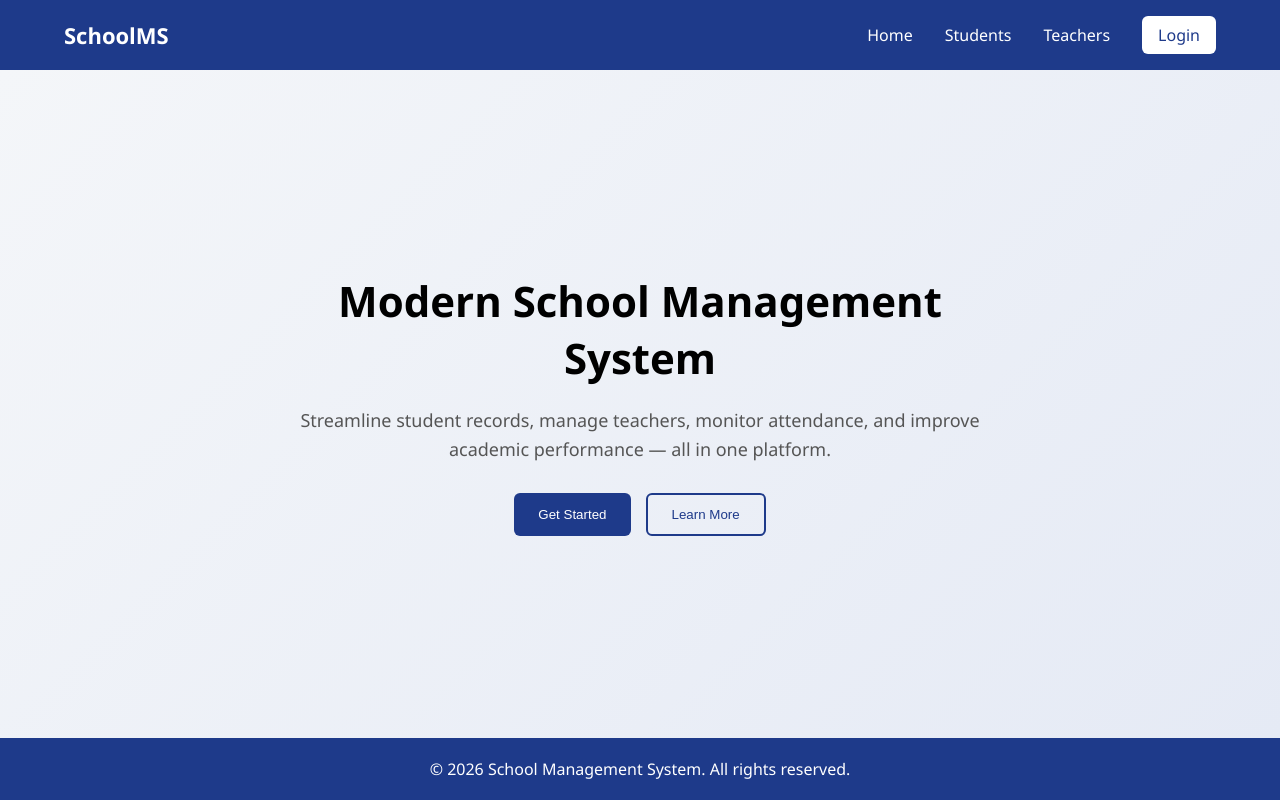
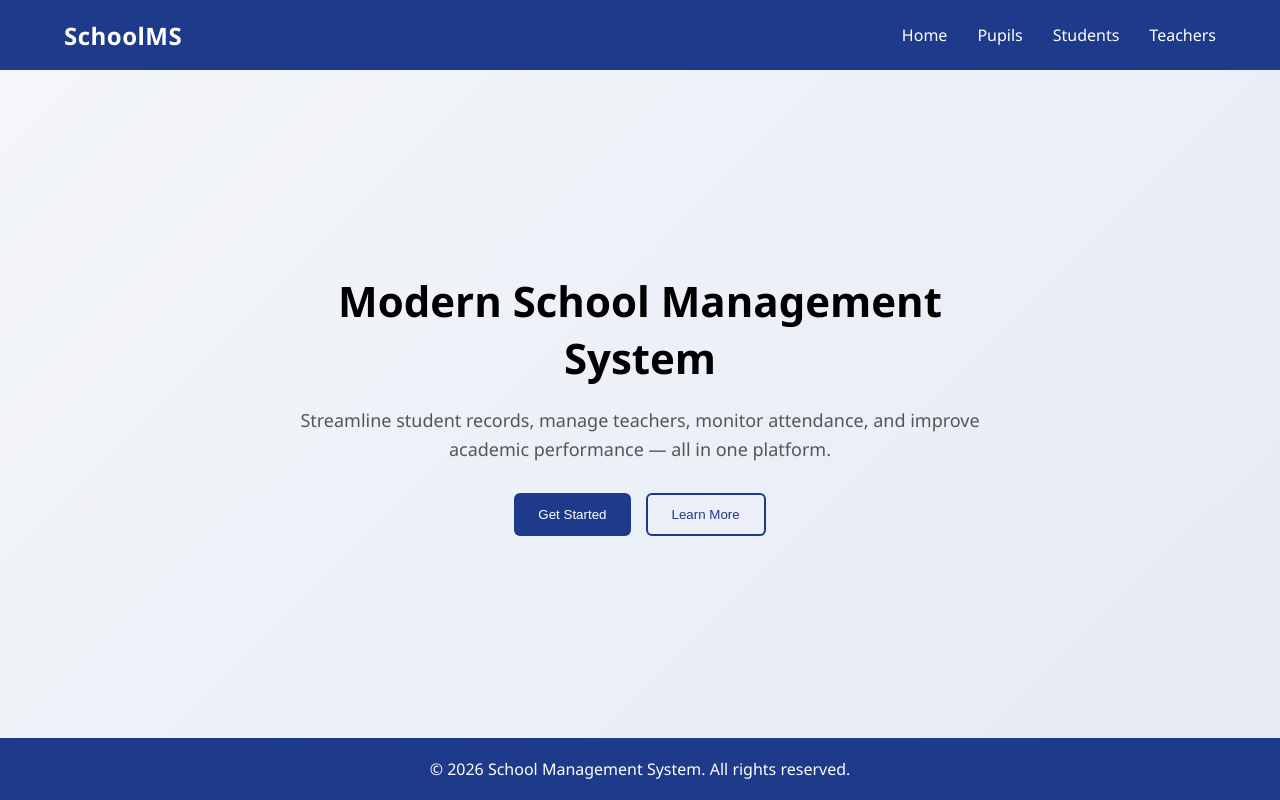
Before and after one commit to mulesanket/school-management-service, a React (Vite) app: page / in a window 1280 px wide. Built offline with nearby package versions, Linux system fonts and the light colour scheme.

Commit message:
initial code added

```diff
--- a/src/components/layout/Navbar.css
+++ b/src/components/layout/Navbar.css
@@ -18,14 +18,15 @@
 }
 
 .logo {
-  font-size: 22px;
+  font-size: 24px;
   font-weight: 600;
+  letter-spacing: 0.5px;
 }
 
 .nav-menu {
   list-style: none;
   display: flex;
-  gap: 32px;
+  gap: 30px;
   align-items: center;
   margin: 0;
   padding: 0;
@@ -33,16 +34,10 @@
 
 .nav-menu li {
   cursor: pointer;
-  transition: 0.2s;
+  transition: 0.2s ease;
+  font-weight: 500;
 }
 
 .nav-menu li:hover {
   opacity: 0.8;
 }
-
-.login {
-  padding: 8px 16px;
-  background: white;
-  color: #1e3a8a;
-  border-radius: 6px;
-}
--- a/src/components/layout/Navbar.tsx
+++ b/src/components/layout/Navbar.tsx
@@ -5,11 +5,12 @@ const Navbar = () => {
     <header className="navbar">
       <div className="container nav-inner">
         <div className="logo">SchoolMS</div>
+
         <ul className="nav-menu">
           <li>Home</li>
+          <li>Pupils</li>
           <li>Students</li>
           <li>Teachers</li>
-          <li className="login">Login</li>
         </ul>
       </div>
     </header>
```
